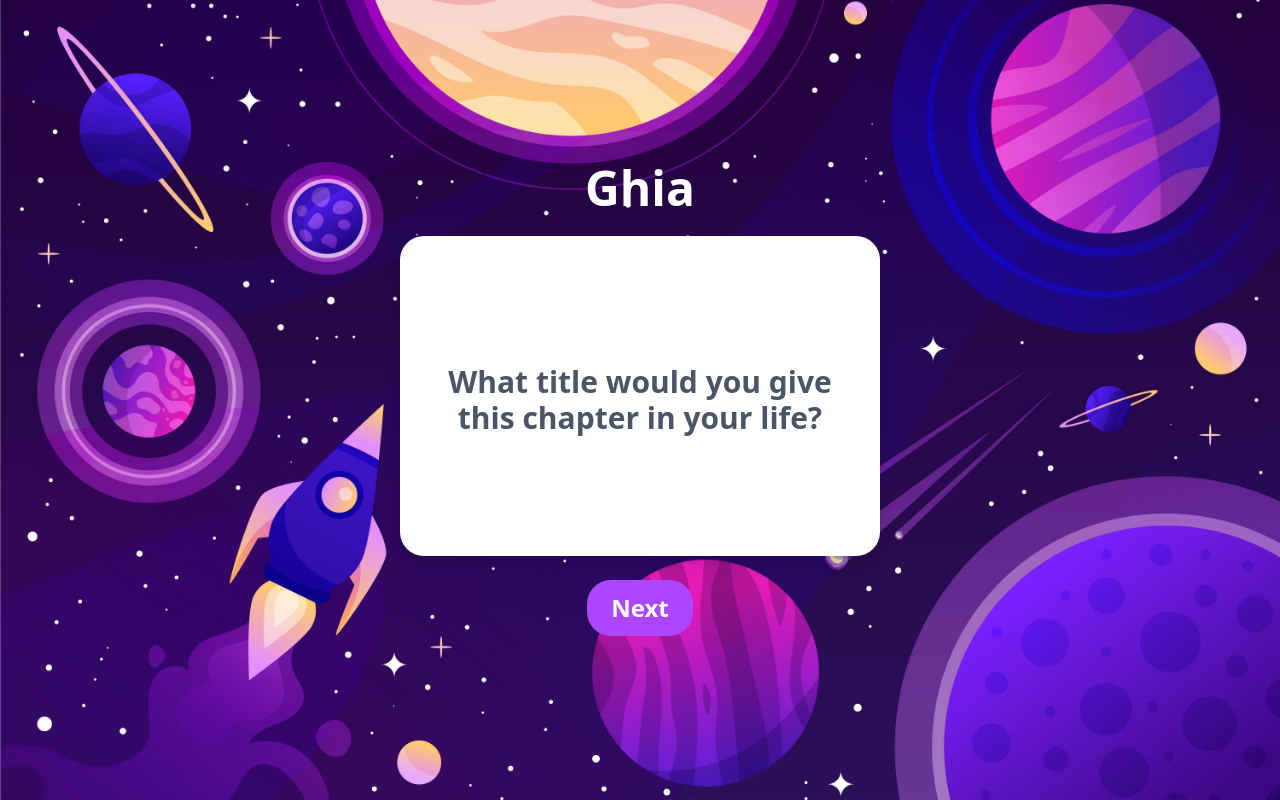
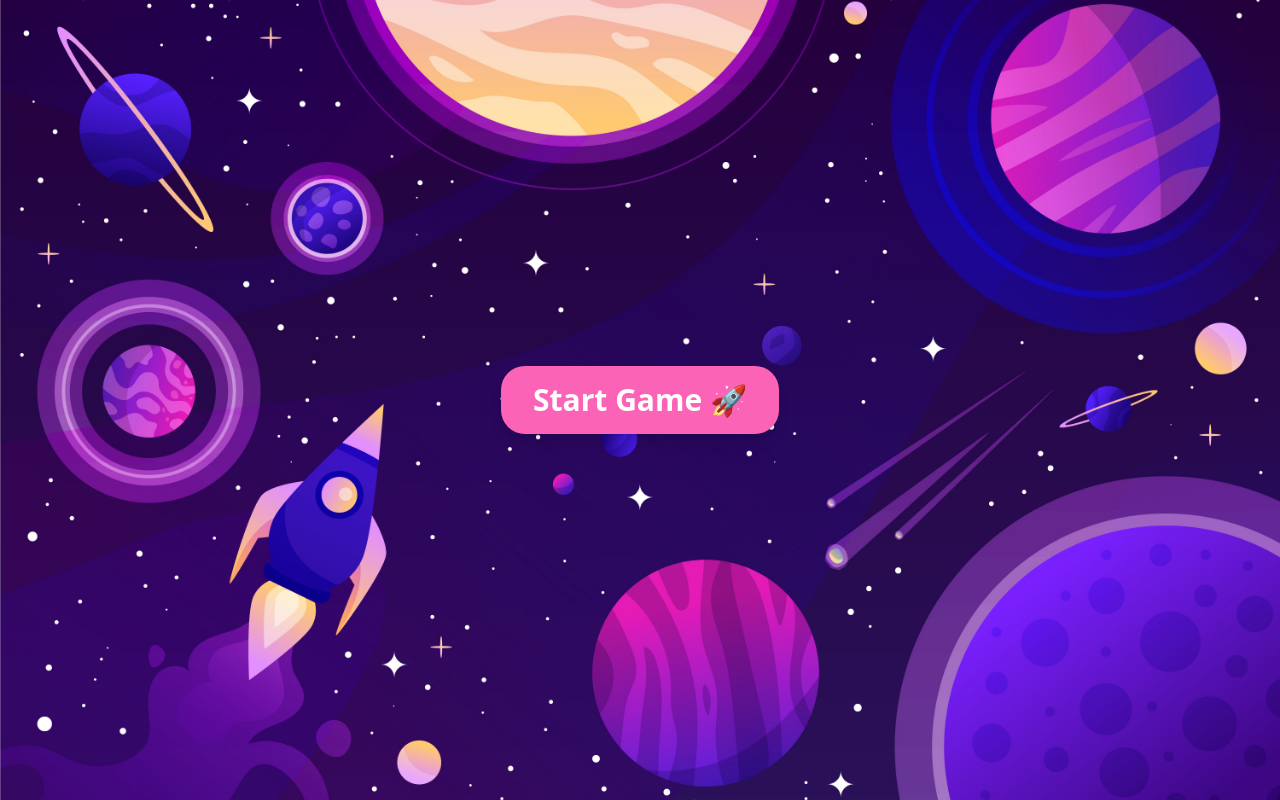
Before and after one commit to CutieMath/rewards-team-game, a React (Vite) app: page / in a window 1280 px wide. Built offline with nearby package versions, Linux system fonts and the light colour scheme.

Commit message:
add start button

```diff
--- a/src/App.jsx
+++ b/src/App.jsx
@@ -21,6 +21,7 @@ const shuffleArray = (array) => {
 const App = () => {
   const [assignments, setAssignments] = useState([]);
   const [currentIndex, setCurrentIndex] = useState(0);
+  const [hasStarted, setHasStarted] = useState(false);
 
   useEffect(() => {
     const shuffledPeople = shuffleArray(people);
@@ -41,22 +42,39 @@ const App = () => {
       className="flex flex-col items-center justify-center min-h-screen bg-cover bg-center bg-no-repeat px-4"
       style={{ backgroundImage: `url(${bgImage})` }}
     >
-       {assignments.length > 0 && (<>
+      {!hasStarted ? (
+        <button
+          onClick={() => setHasStarted(true)}
+          className="cursor-pointer px-8 py-4 bg-pink-400 text-white text-3xl font-bold rounded-3xl hover:bg-pink-500 transition shadow-lg"
+        >
+          Start Game 🚀
+        </button>
+      ) : (
+        assignments.length > 0 && (
+          <>
             {/* Title */}
-          <h1 className="text-5xl font-bold text-white mb-6">{assignments[currentIndex].person}</h1>
+            <h1 className="text-5xl font-bold text-white mb-6">
+              {assignments[currentIndex].person}
+            </h1>
             {/* Card */}
             <div className="bg-white shadow-lg rounded-3xl p-6 w-120 h-80 flex flex-col items-center justify-center text-center">
-            <p className="text-3xl font-bold text-gray-600 mt-2">{assignments[currentIndex].question}</p>
+              <p className="text-3xl font-bold text-gray-600 mt-2">
+                {assignments[currentIndex].question}
+              </p>
             </div>
-        </>)}
-      {/* Next Button */}
+
+            {/* Next / Done Button */}
             <button
               onClick={handleNext}
               disabled={currentIndex === assignments.length - 1}
-        className="cursor-pointer mt-6 px-6 py-3 bg-purple-500 text-white rounded-3xl hover:bg-purple-600 transition text-2xl font-bold"
+              className={`cursor-pointer mt-6 px-6 py-3 text-white rounded-3xl text-2xl font-bold transition
+                ${currentIndex === assignments.length - 1 ? "bg-gray-400 cursor-not-allowed" : "bg-purple-500 hover:bg-purple-600"}`}
             >
               {currentIndex === assignments.length - 1 ? "DONE ✨" : "Next"}
             </button>
+          </>
+        )
+      )}
     </div>
   );
 };
```
Lines whose indentation alone changed are shown as unchanged.
